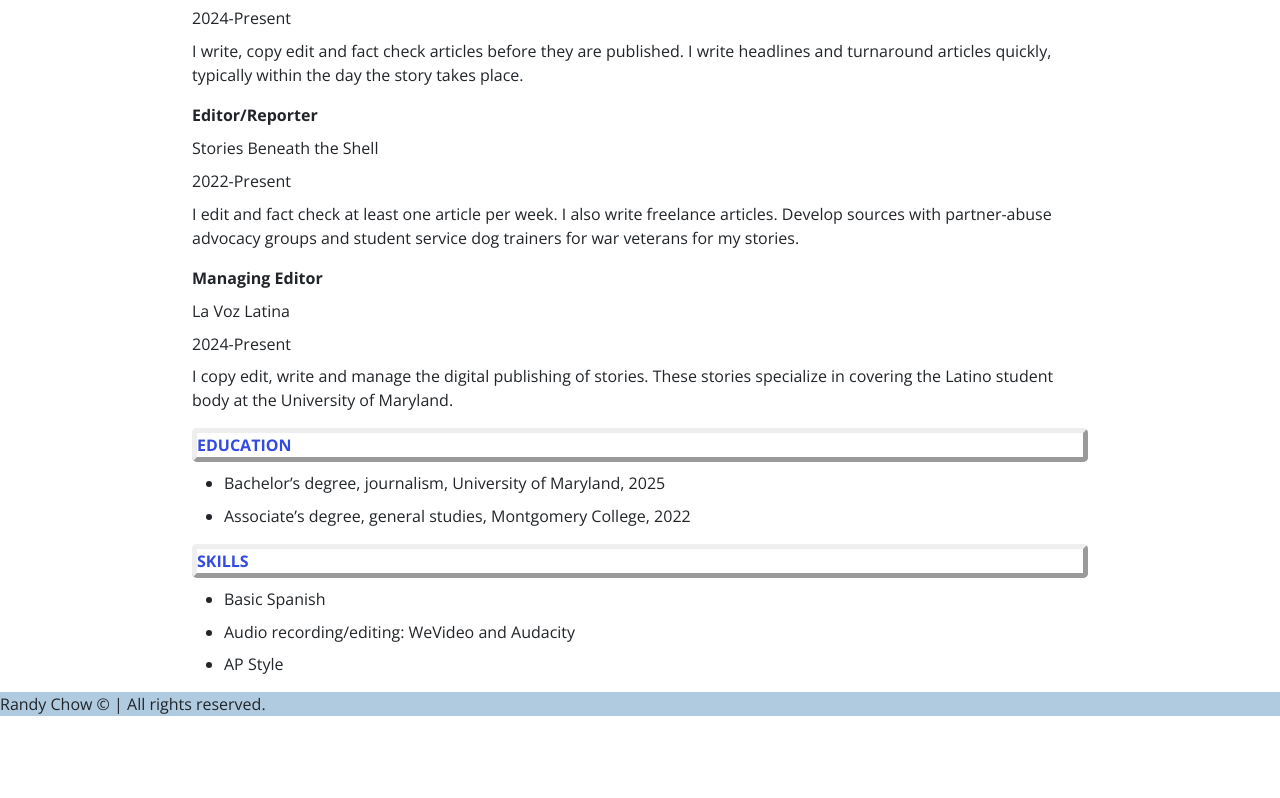
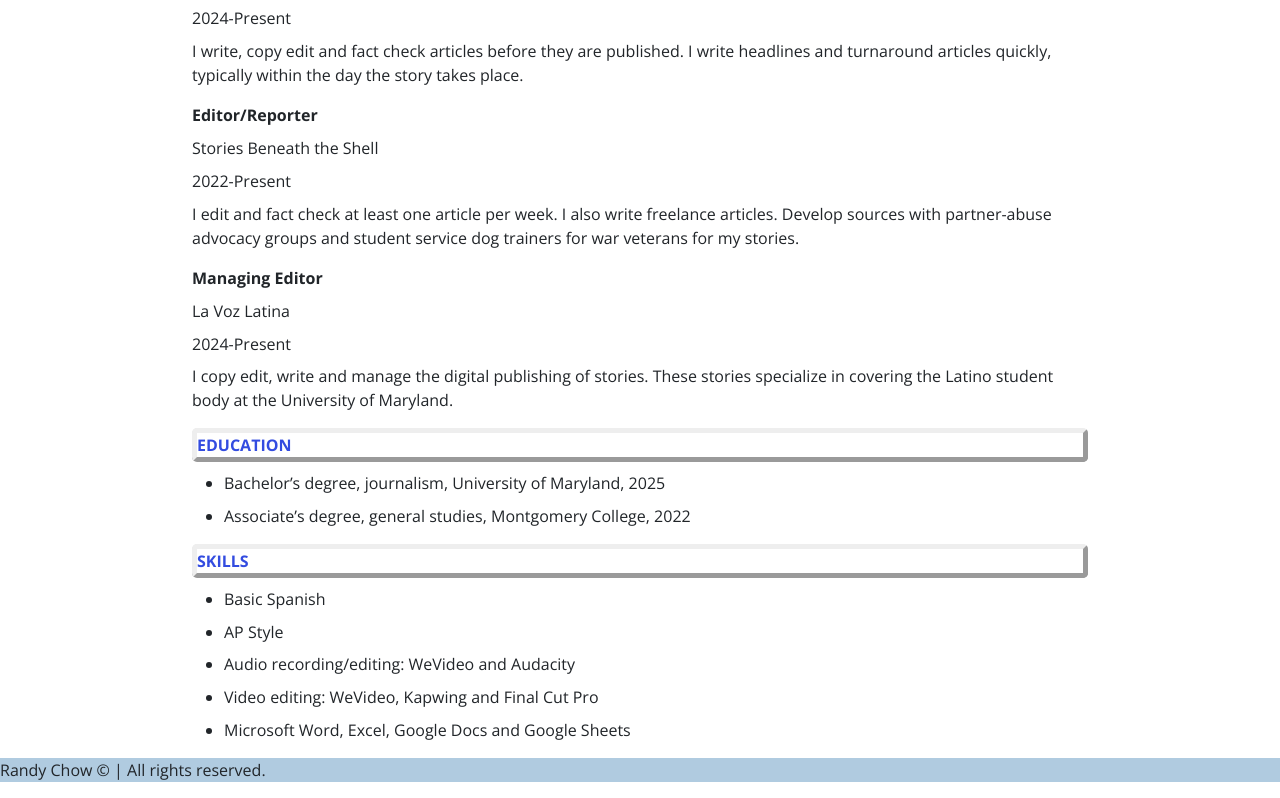
Before and after one commit to RandyChow22/Randy-Chow-jour352, a plain HTML site: page bootstrap-template.html in a window 1280 px wide. Shown: the part 944-1742 px from the top of the page. Before the commit the page ends 1676 px from the top, so only its background shows below. Drawn offline with nearby package versions, Linux system fonts and the light colour scheme.

Commit message:
new skills

```diff
--- a/bootstrap-template.html
+++ b/bootstrap-template.html
@@ -130,8 +130,10 @@
                                   <div class="subhead">SKILLS</div>
                                   <ul>
                                   <li class="skills">Basic Spanish</li>
+                                  <li class="skills">AP Style</li>
                                   <li class="skills">Audio recording/editing: WeVideo and Audacity</li>
-                                  <li class="skills">AP Style</li>
+                                  <li class="skills">Video editing: WeVideo, Kapwing and Final Cut Pro</li>
+                                  <li class="skills">Microsoft Word, Excel, Google Docs and Google Sheets</li>
                                 </ul>
 
 </div>
```
